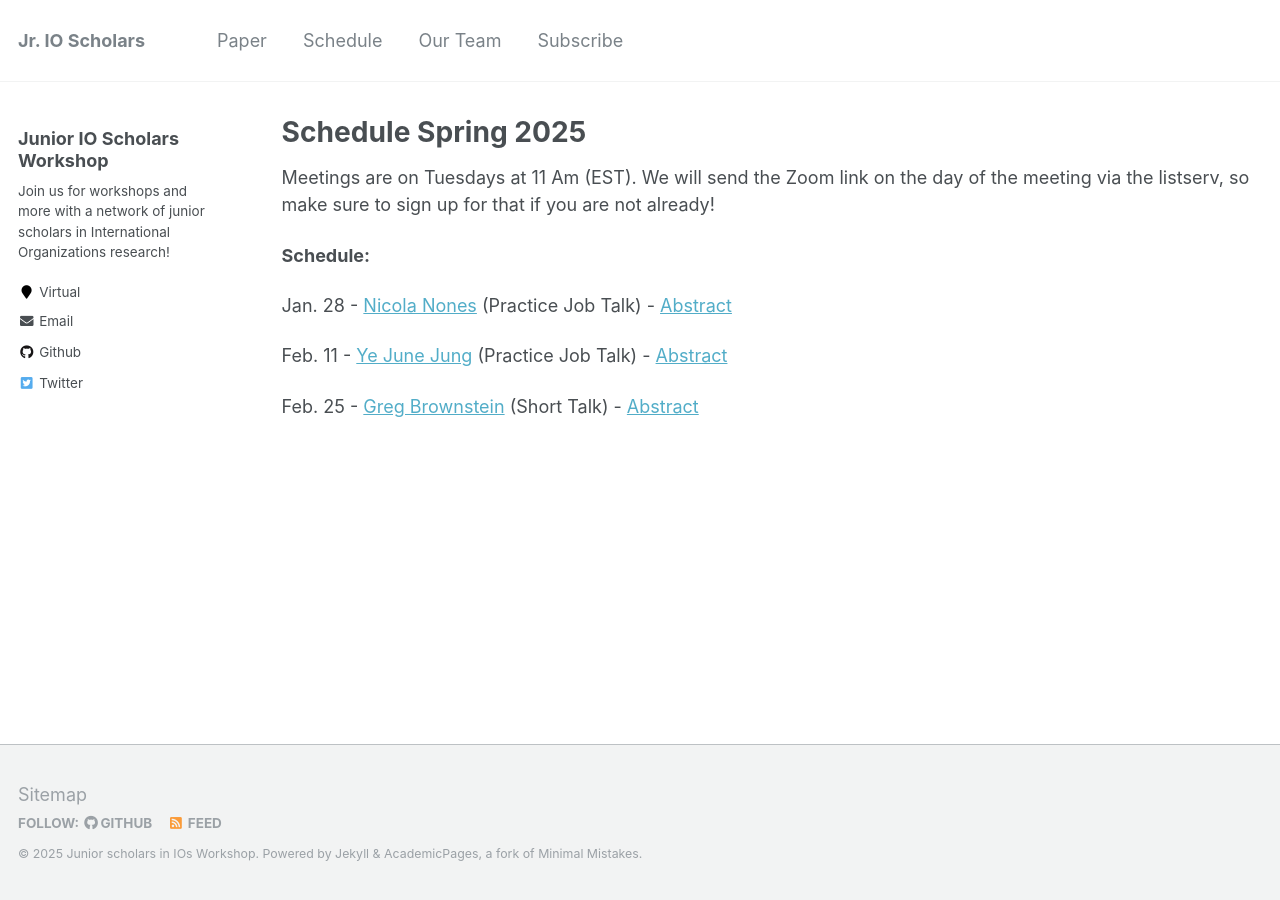
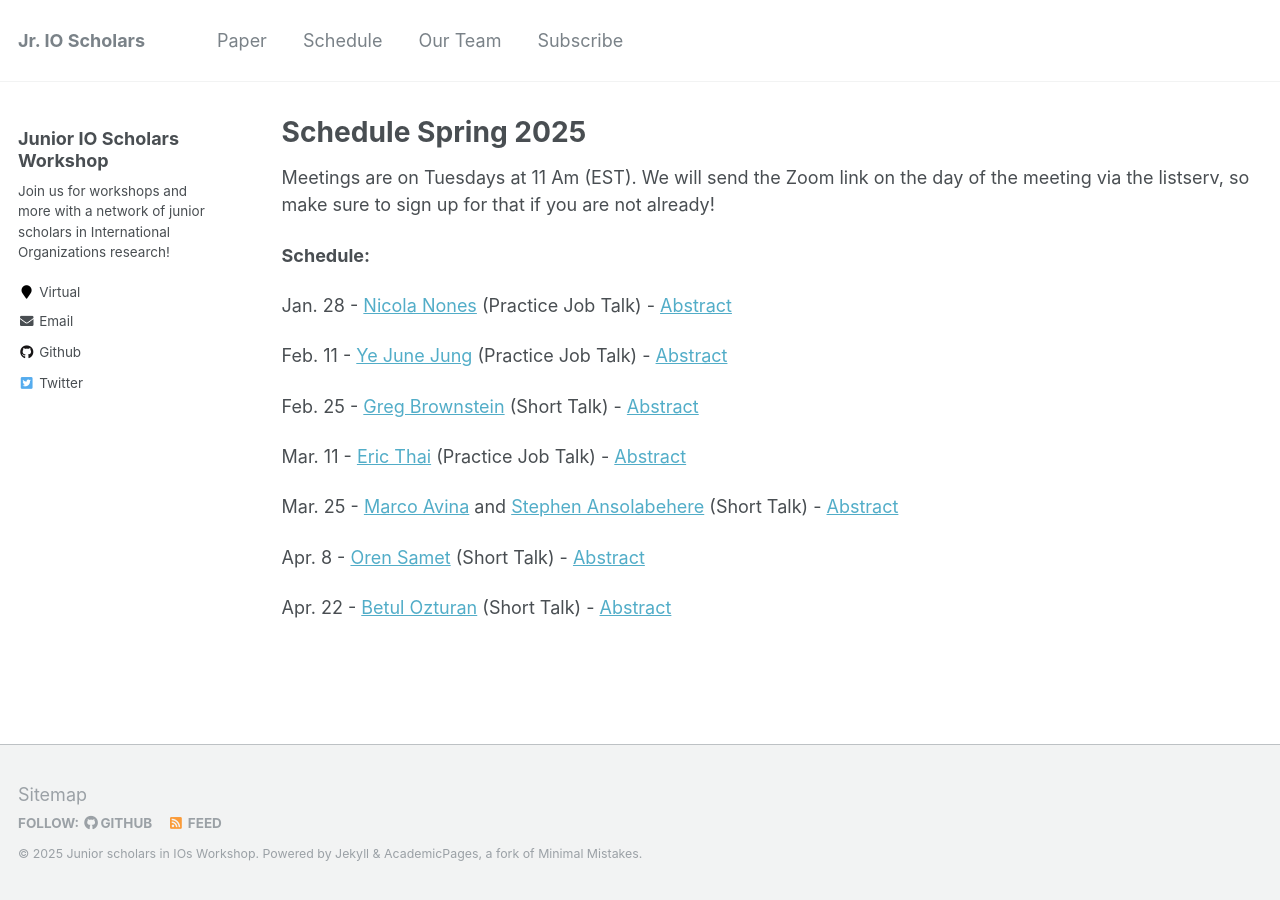
Before and after one commit to IO-workshop/IO-workshop.github.io, a Jekyll site: the page built from _pages/schedule.md, in a window 1280 px wide. Built offline with Jekyll 4.4.1, drawn with Linux system fonts in a browser that asks for light colours.

Commit message:
updated schedule for all papers

```diff
--- a/_pages/schedule.md
+++ b/_pages/schedule.md
@@ -14,6 +14,13 @@ Feb. 11 - [Ye June Jung](https://www.yejunejungpoli.com) (Practice Job Talk) - [
 
 Feb. 25 - [Greg Brownstein](https://www.gregbrownstein.com) (Short Talk) - [Abstract](https://io-workshop.github.io/files/Brownstein_abstract_2025.pdf)
 
+Mar. 11 - [Eric Thai](https://www.linkedin.com/in/ericthai98/) (Practice Job Talk) - [Abstract](https://io-workshop.github.io/files/Thai_abstract_2025.pdf)
+
+Mar. 25 - [Marco Avina](https://www.marcomavina.com) and [Stephen Ansolabehere](https://hls.harvard.edu/faculty/stephen-d-ansolabehere/) (Short Talk) - [Abstract](Avina_Ansolabenhere_abstract_2025.pdf)
+
+Apr. 8 - [Oren Samet](https://www.orensamet.com) (Short Talk) - [Abstract](https://io-workshop.github.io/files/Samet_abstract_2025.pdf)
+
+Apr. 22 - [Betul Ozturan](https://x.com/betulrozturan) (Short Talk) - [Abstract](https://io-workshop.github.io/files/Brownstein_abstract_2025.pdf)
 
 
 
```
Also changed, not shown: 4 other files.
